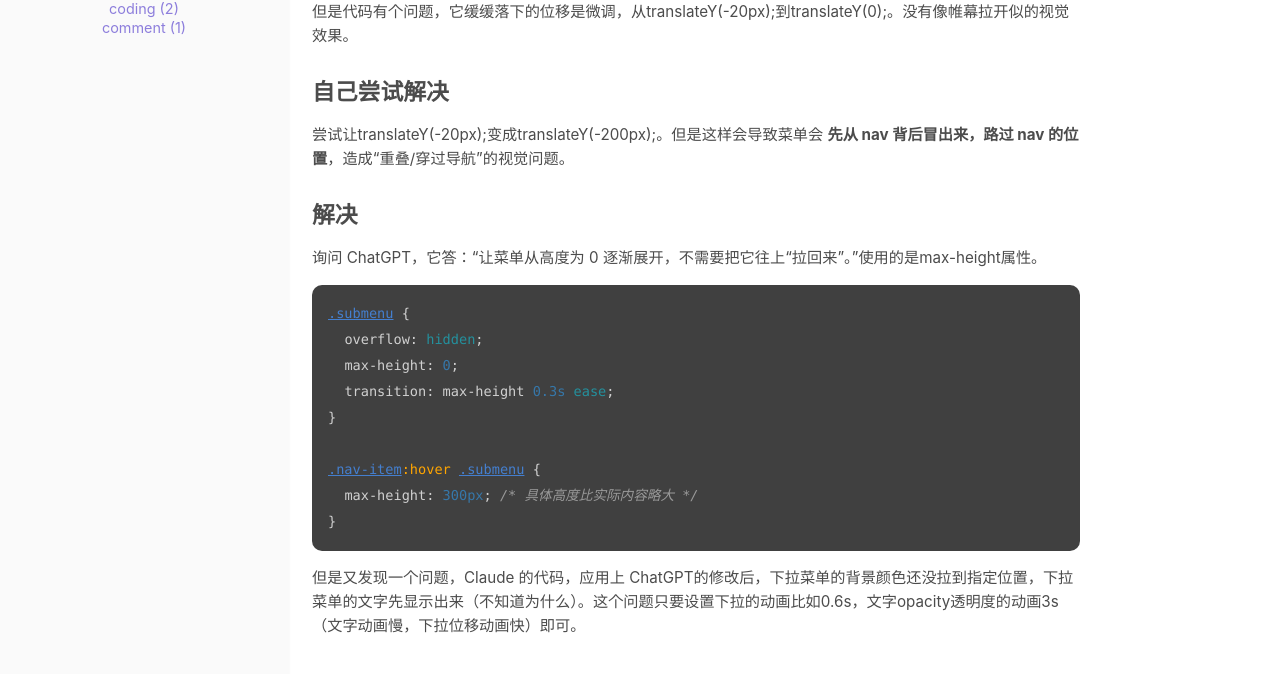
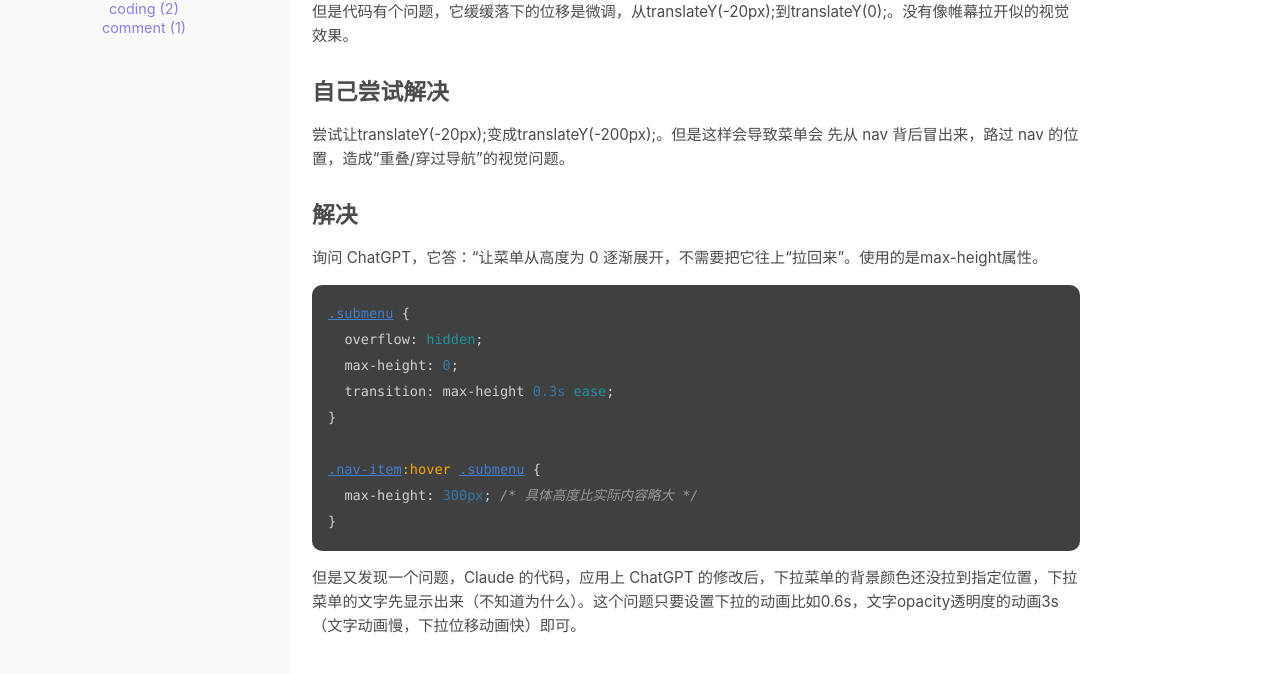
Before and after one commit to ruifengz90/ruifengz90.github.io, a Jekyll site: the page built from _posts/2025-09-09-CSS-Effect-Dropdown-Menu-Gently-Slides-Down.md, in a window 1280 px wide. Shown: the part 422-1096 px from the top of the page. Built offline with Jekyll 4.4.1, drawn with Linux system fonts in a browser that asks for light colours.

````diff
--- a/_posts/2025-09-09-CSS-Effect-Dropdown-Menu-Gently-Slides-Down.md
+++ b/_posts/2025-09-09-CSS-Effect-Dropdown-Menu-Gently-Slides-Down.md
@@ -16,11 +16,11 @@ comments: true
 
 ## 自己尝试解决
 
-尝试让translateY(-20px);变成translateY(-200px);。但是这样会导致菜单会 **先从 nav 背后冒出来，路过 nav 的位置**，造成“重叠/穿过导航”的视觉问题。
+尝试让translateY(-20px);变成translateY(-200px);。但是这样会导致菜单会 先从 nav 背后冒出来，路过 nav 的位置，造成“重叠/穿过导航”的视觉问题。
 
 ## 解决
 
-询问 ChatGPT，它答：“让菜单从高度为 0 逐渐展开，不需要把它往上“拉回来”。”使用的是max-height属性。
+询问 ChatGPT，它答：“让菜单从高度为 0 逐渐展开，不需要把它往上“拉回来”。使用的是max-height属性。
 
 ```css
 .submenu {
@@ -34,4 +34,4 @@ comments: true
 }
 ```
 
-但是又发现一个问题，Claude 的代码，应用上 ChatGPT的修改后，下拉菜单的背景颜色还没拉到指定位置，下拉菜单的文字先显示出来（不知道为什么）。这个问题只要设置下拉的动画比如0.6s，文字opacity透明度的动画3s（文字动画慢，下拉位移动画快）即可。
+但是又发现一个问题，Claude 的代码，应用上 ChatGPT 的修改后，下拉菜单的背景颜色还没拉到指定位置，下拉菜单的文字先显示出来（不知道为什么）。这个问题只要设置下拉的动画比如0.6s，文字opacity透明度的动画3s（文字动画慢，下拉位移动画快）即可。
````
